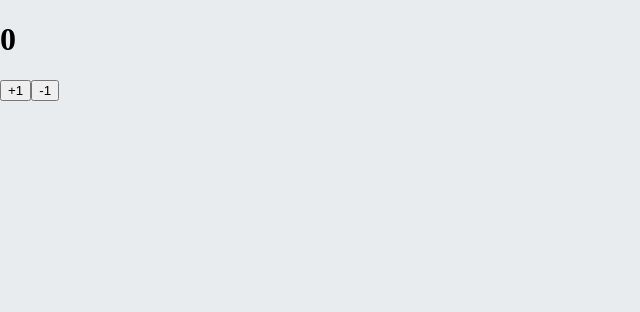
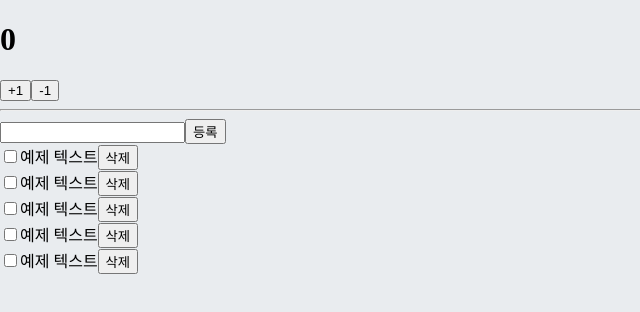
Before and after one commit to bnitech/technique-for-dealing-with-react, a React app: page / in a window 1280 px wide. Shown: the top 312 px of the page, without its empty margins (0-640 px from the left). Built offline with nearby package versions, Linux system fonts and the light colour scheme.

Commit message:
[dongbin] #17.2

```diff
--- a/src/App.tsx
+++ b/src/App.tsx
@@ -1,6 +1,7 @@
 import './App.css';
 import React from 'react';
 import Counter from './components/Counters';
+import Todos from './components/Todos';
 
 const App = () => {
   return (
@@ -14,6 +15,23 @@ const App = () => {
           return;
         }}
       />
+      <hr />
+      <Todos
+        input={''}
+        todos={null}
+        onChangeInput={() => {
+          return;
+        }}
+        onInsert={() => {
+          return;
+        }}
+        onToggle={() => {
+          return;
+        }}
+        onRemove={() => {
+          return;
+        }}
+      />
     </div>
   );
 };
--- /dev/null
+++ b/src/components/Todos.tsx
@@ -0,0 +1,62 @@
+import React from "react";
+
+interface ItemProps {
+  todo: any;
+
+  onToggle(): void;
+
+  onRemove(): void;
+}
+
+const TodoItem = ({ todo, onToggle, onRemove }: ItemProps): JSX.Element => {
+  return (
+    <div>
+      <input type="checkbox" />
+      <span>예제 텍스트</span>
+      <button>삭제</button>
+    </div>
+  );
+};
+
+interface MyProps {
+  input: string;
+  todos: any;
+
+  onChangeInput(): void;
+
+  onInsert(): void;
+
+  onToggle(): void;
+
+  onRemove(): void;
+}
+
+const Todos = ({
+  input,
+  todos,
+  onChangeInput,
+  onInsert,
+  onToggle,
+  onRemove,
+}: MyProps) => {
+  const onSubmit = (e:any) => {
+    e.preventDefault();
+  };
+  return (
+    <div>
+      <form onSubmit={onSubmit}>
+        <input />
+        <button type="submit">등록</button>
+      </form>
+      <div>
+        <TodoItem todo={null} onToggle={()=>{return}} onRemove={()=>{return}} />
+        <TodoItem todo={null} onToggle={()=>{return}} onRemove={()=>{return}} />
+        <TodoItem todo={null} onToggle={()=>{return}} onRemove={()=>{return}} />
+        <TodoItem todo={null} onToggle={()=>{return}} onRemove={()=>{return}} />
+        <TodoItem todo={null} onToggle={()=>{return}} onRemove={()=>{return}} />
+      </div>
+    </div>
+  );
+};
+
+export default Todos;
```
